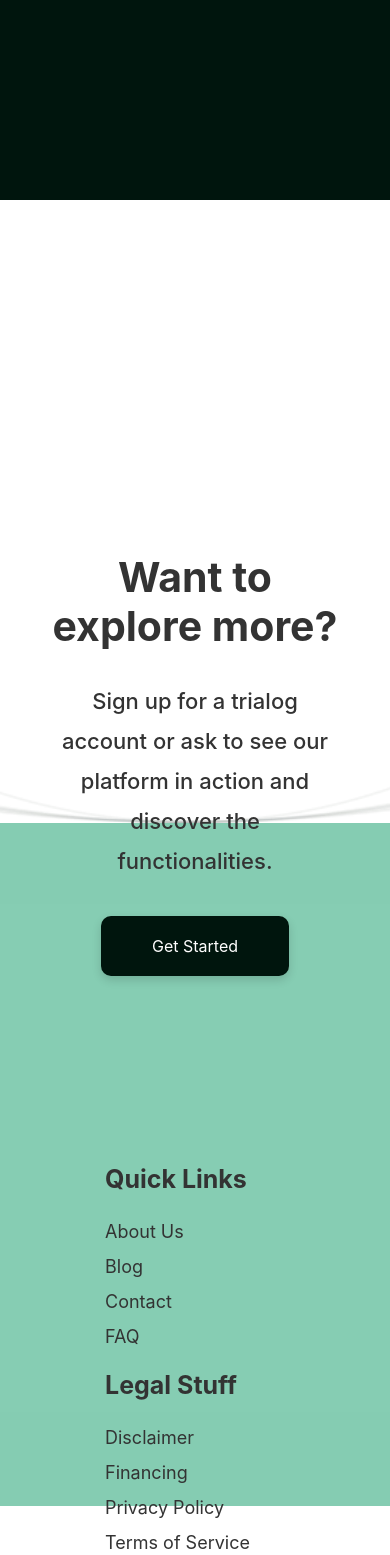
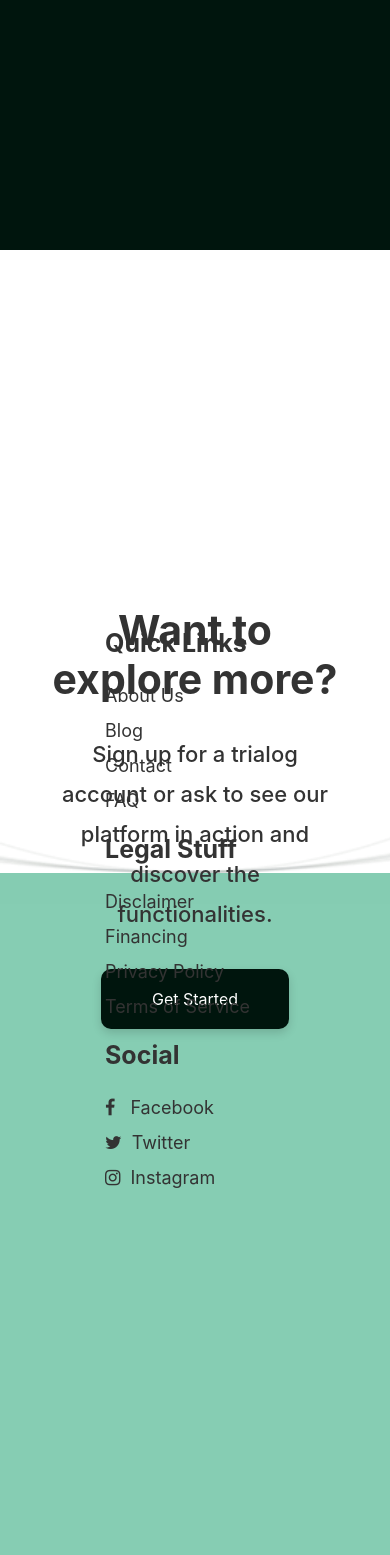
Before and after one commit to kay-ai/WhatsNear, a PHP site: page / in a window 390 px wide. Shown: the part 3415-4970 px from the top of the page. Run offline with PHP 8.4, Linux system fonts and the light colour scheme.

Commit message:
correction

```diff
--- a/index.php
+++ b/index.php
@@ -203,7 +203,7 @@
         </div>
     </div>
     <div class="footer">
-        <div class="row rellax" data-rellax-speed="1">
+        <div class="row rellax" data-rellax-speed="-1">
             <div class="col-md-5 pb-3 branding">
                 <img src="img/target.png" alt="logo" class="logo">
                 <span class="brand-text">WhatsNear</span>
--- a/style.css
+++ b/style.css
@@ -292,7 +292,7 @@ input::placeholder{
 
   .features{
     text-align: center;
-    padding: 30px 40px 100px 40px;
+    padding: 30px 40px 150px 40px;
   }
 
   .features .text-1{
```
